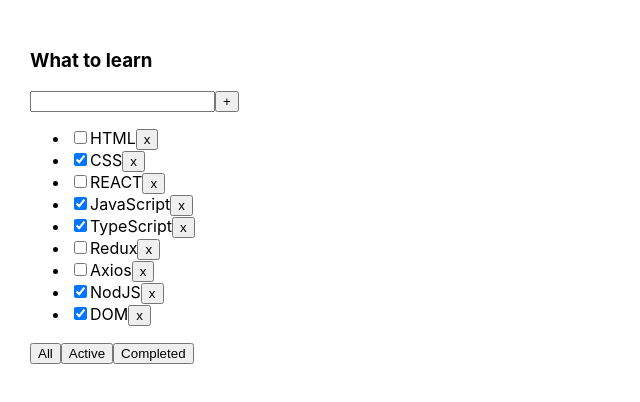
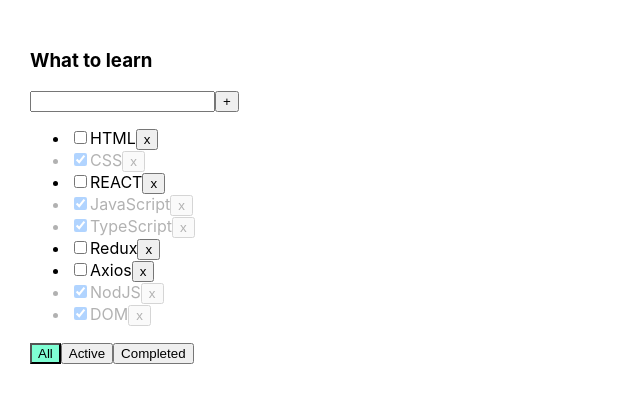
Before and after one commit to SRGREEN90/Todolist, a React (Create React App) app: page / in a window 1280 px wide. Shown: the top 402 px of the page, without its empty margins (0-640 px from the left). Built offline with nearby package versions, Linux system fonts and the light colour scheme.

Commit message:
'next commit'

```diff
--- a/src/App.css
+++ b/src/App.css
@@ -6,3 +6,16 @@
 .App > div {
   margin-right: 50px;
 }
+.error {
+  border: 2px solid red;
+}
+
+.error-message {
+  color: red;
+}
+.active-filter {
+  background-color: aquamarine;
+}
+.is-done {
+  opacity: 0.3;
+}
--- a/src/App.tsx
+++ b/src/App.tsx
@@ -1,5 +1,5 @@
 import React, {useState} from 'react';
-import { v1 } from 'uuid';
+import {v1} from 'uuid';
 import './App.css';
 import TodoList from './TodoList';
 
@@ -34,27 +34,33 @@
     const changeFilter = (filter: FilterValuesType) => {
         setFilter(filter)
     }
-    console.log(tasks)
-    // const tasks = result[0]
-    // const setTasks = result[1]
 
-    const addTask = (title: string) => {
-        let newTask = {id: v1(), title: title, isDone: false}
-            let newTasks = [newTask, ...tasks]
-        setTasks(newTasks)
+    const addTask = (title: string) => {                      //получает title, который надо добавить
+        let newTask = {id: v1(), title: title, isDone: false} //создает таску на осове этого title
+        let newTasks = [newTask, ...tasks]   // добавляет в копию массива, куда попадают и остальные таски
+        setTasks(newTasks)                   // и новый массив устанавливает в state
     }
 
-    const removeTask = (taskID: string) => {
-        const UpdatedTasks = tasks.filter(task => task.id !== taskID)
-        setTasks(UpdatedTasks)
+    const removeTask = (taskID: string) => {                          // получает taskID, который надо добавить
+        const UpdatedTasks = tasks.filter(task => task.id !== taskID) //создает отфильтрованную по taskID таску
+        setTasks(UpdatedTasks)                                        // и отфильтрованный массив устанавливает в state
+    }
+
+
+    const changeStatus = (taskId: string, isDone: boolean) => {
+        let task = tasks.find( t => t.id === taskId)
+        if (task) {
+            task.isDone = isDone
+        }
+        setTasks([...tasks])
     }
 
     let tasksForRender = tasks
-    if(filter === 'active') {
+    if (filter === 'active') {
         tasksForRender = tasks.filter(t => t.isDone === false)
     }
 
-    if(filter === 'completed') {
+    if (filter === 'completed') {
         tasksForRender = tasks.filter(t => t.isDone === true)
     }
 
@@ -65,8 +71,11 @@
                       title={TodoListApp}
                       changeFilter={changeFilter}
                       addTask={addTask}
+                      changeTaskStatus={changeStatus}
+                      buttonFilter={filter}
             />
         </div>
     );
 }
+
 export default App;
--- a/src/TodoList.tsx
+++ b/src/TodoList.tsx
@@ -7,35 +7,47 @@
     removeTask: (taskID: string) => void
     changeFilter: (filter: FilterValuesType) => void
     addTask: (title: string) => void
+    changeTaskStatus: (taskId: string, isDone: boolean) => void
+    buttonFilter: FilterValuesType
 }
 
 function TodoList(props: PropsType) {
     const [newTaskTitle, setNewTaskTitle] = useState('')
+    const [error, setError] = useState<string | null>(null)
 
+    const addTask = () => {
+        if (newTaskTitle.trim() !== '') {
+            props.addTask(newTaskTitle.trim());
+            setNewTaskTitle('')
+        } else {
+            setError('Title is required')
+        }
+    }
     const onNewTitleChangeHandler = (e: ChangeEvent<HTMLInputElement>) => {
         setNewTaskTitle(e.currentTarget.value)
     }
     const onKeyPressHandler = (e: KeyboardEvent<HTMLInputElement>) => {
+        setError(null)
         if (e.charCode === 13) {
             props.addTask(newTaskTitle);
             setNewTaskTitle('')
         }
     }
-    const addTask = () => {
-        props.addTask(newTaskTitle);
-        setNewTaskTitle('')
-    }
+
     const onAllClickHandler = () => props.changeFilter('all')
     const onActiveClickHandler = () => props.changeFilter('active')
     const onCompletedClickHandler = () => props.changeFilter('completed')
 
+
+
     const tasksJSX = props.tasks.map(t => {
-        const onRemoveHandler = () => {
-            props.removeTask(t.id)
-        }
+        const onRemoveHandler = () => {props.removeTask(t.id)}
+        const onCheckboxHandler = (e: ChangeEvent<HTMLInputElement>) =>
+        {props.changeTaskStatus(t.id, e.currentTarget.checked)}
+
         return (
-            <li key={t.id}>
-                <input type="checkbox" checked={t.isDone}/>
+            <li key={t.id} className={t.isDone ? 'is-done' : ''}>
+                <input onChange={onCheckboxHandler} type="checkbox" checked={t.isDone}/>
                 <span>{t.title}</span>
                 <button onClick={onRemoveHandler}>x</button>
             </li>
@@ -48,16 +60,21 @@
                 <input value={newTaskTitle}
                        onChange={onNewTitleChangeHandler}
                        onKeyPress={onKeyPressHandler}
+                       className={error ? 'error' : ''}
                 />
                 <button onClick={addTask}>+</button>
+                {error && <div className='error-message'>Field is required</div>}
             </div>
             <ul>
                 {tasksJSX}
             </ul>
             <div>
-                <button onClick={onAllClickHandler}>All</button>
-                <button onClick={onActiveClickHandler}>Active</button>
-                <button onClick={onCompletedClickHandler}>Completed</button>
+                <button className={props.buttonFilter === 'all' ? 'active-filter' : ''}
+                        onClick={onAllClickHandler}>All</button>
+                <button className={props.buttonFilter === 'active' ? 'active-filter' : ''}
+                        onClick={onActiveClickHandler}>Active</button>
+                <button className={props.buttonFilter === 'completed' ? 'active-filter' : ''}
+                        onClick={onCompletedClickHandler}>Completed</button>
             </div>
         </div>
     )
```
